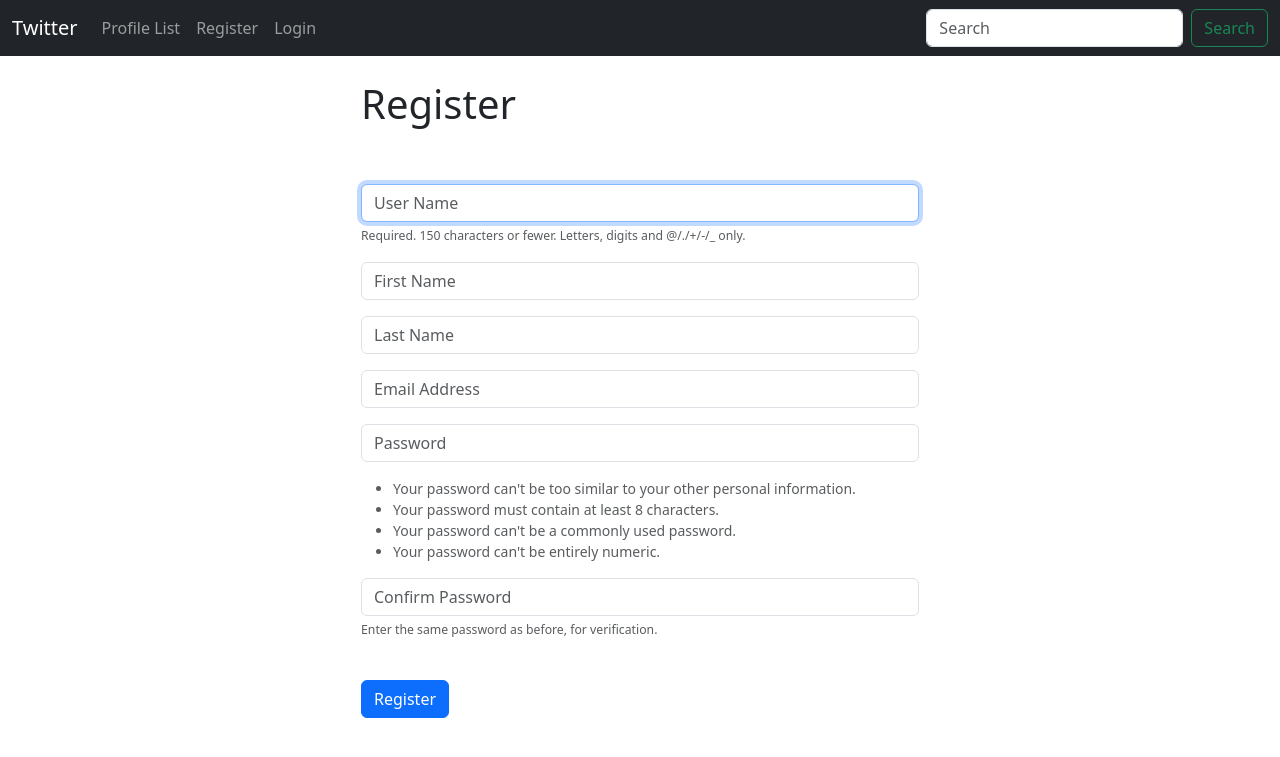
After one commit to JayGaba/social-media-django, a Django app: page /register/ in a window 1280 px wide. The commit adds this page. Shown: the top 757 px of the page. Run offline with Django 5.2, Linux system fonts and the light colour scheme.

Commit message:
register user

```diff
--- a/twitter/forms.py
+++ b/twitter/forms.py
@@ -1,5 +1,7 @@
 from django import forms
 from .models import Tweet
+from django.contrib.auth.forms import UserCreationForm
+from django.contrib.auth.models import User
 
 class TweetForm(forms.ModelForm):
     body = forms.CharField(widget=forms.widgets.Textarea(attrs={"placeholder": "Tweet something now!", "class":"form-control",}), max_length=200, required=True, label="")
@@ -7,3 +9,29 @@ class TweetForm(forms.ModelForm):
     class Meta:
         model=Tweet
         exclude = ("user",)
+
+class SignUpForm(UserCreationForm):
+    email = forms.EmailField(label="", widget=forms.TextInput(attrs={'class':'form-control', 'placeholder':'Email Address'}))
+    first_name = forms.CharField(label="", max_length=100, widget=forms.TextInput(attrs={'class':'form-control', 'placeholder':'First Name'}))
+    last_name = forms.CharField(label="", max_length=100, widget=forms.TextInput(attrs={'class':'form-control', 'placeholder':'Last Name'}))
+
+    class Meta:
+        model = User
+        fields = ('username', 'first_name', 'last_name', 'email', 'password1', 'password2')
+
+    def __init__(self, *args, **kwargs):
+        super(SignUpForm, self).__init__(*args, **kwargs)
+        self.fields['username'].widget.attrs['class'] = 'form-control'
+        self.fields['username'].widget.attrs['placeholder'] = 'User Name'
+        self.fields['username'].label = ''
+        self.fields['username'].help_text = '<span class="form-text text-muted"><small>Required. 150 characters or fewer. Letters, digits and @/./+/-/_ only.</small></span>'
+
+        self.fields['password1'].widget.attrs['class'] = 'form-control'
+        self.fields['password1'].widget.attrs['placeholder'] = 'Password'
+        self.fields['password1'].label = ''
+        self.fields['password1'].help_text = '<ul class="form-text text-muted small"><li>Your password can\'t be too similar to your other personal information.</li><li>Your password must contain at least 8 characters.</li><li>Your password can\'t be a commonly used password.</li><li>Your password can\'t be entirely numeric.</li></ul>'
+
+        self.fields['password2'].widget.attrs['class'] = 'form-control'
+        self.fields['password2'].widget.attrs['placeholder'] = 'Confirm Password'
+        self.fields['password2'].label = ''
+        self.fields['password2'].help_text = '<span class="form-text text-muted"><small>Enter the same password as before, for verification.</small></span>'
--- a/twitter/templates/navbar.html
+++ b/twitter/templates/navbar.html
@@ -20,6 +20,9 @@
           </li>
           {% else %}
             <li class="nav-item">
+              <a class="nav-link" href="{% url 'register' %}">Register</a>
+            </li>
+            <li class="nav-item">
               <a class="nav-link" href="{% url 'login' %}">Login</a>
             </li>
           {% endif %}
--- /dev/null
+++ b/twitter/templates/register.html
@@ -0,0 +1,14 @@
+{% extends 'base.html' %}
+
+{% block content %}
+<div class="col-md-6 offset-md-3">
+    <h1>Register</h1><br><br>
+    <form method="POST">
+        {% csrf_token %}
+        {{ form.as_p }}
+        <br>
+        <button type="submit" class="btn btn-primary">Register</button>
+
+    </form>
+
+{% endblock %}
--- a/twitter/urls.py
+++ b/twitter/urls.py
@@ -7,4 +7,5 @@ urlpatterns = [
     path('profile/<int:pk>', views.profile, name="profile"),
     path('login/', views.login_user, name="login"),
     path('logout/', views.logout_user, name="logout"),
+    path('register/', views.register_user, name="register"),
 ]
--- a/twitter/views.py
+++ b/twitter/views.py
@@ -1,8 +1,10 @@
 from django.shortcuts import render, redirect, get_object_or_404
 from django.contrib import messages
 from .models import Profile, Tweet
-from .forms import TweetForm
+from .forms import TweetForm, SignUpForm
 from django.contrib.auth import authenticate, login, logout
+from django.contrib.auth.forms import UserCreationForm
+from django import forms
 
 def home(request):
     if request.user.is_authenticated:
@@ -67,3 +69,18 @@ def logout_user(request):
     logout(request)
     messages.success(request, "You have been logged out successfully.")
     return redirect('login')
+
+def register_user(request):
+    form=SignUpForm()
+    if request.method == "POST":
+        form = SignUpForm(request.POST)
+        if form.is_valid():
+            form.save()
+            username = form.cleaned_data['username']
+            password = form.cleaned_data['password1']
+            user= authenticate(username=username, password=password)
+            login(request,user)
+            messages.success(request, ("You have successfully registered! Start tweeting now!!"))
+            return redirect('home')
+
+    return render(request, "register.html", {'form':form})
```
